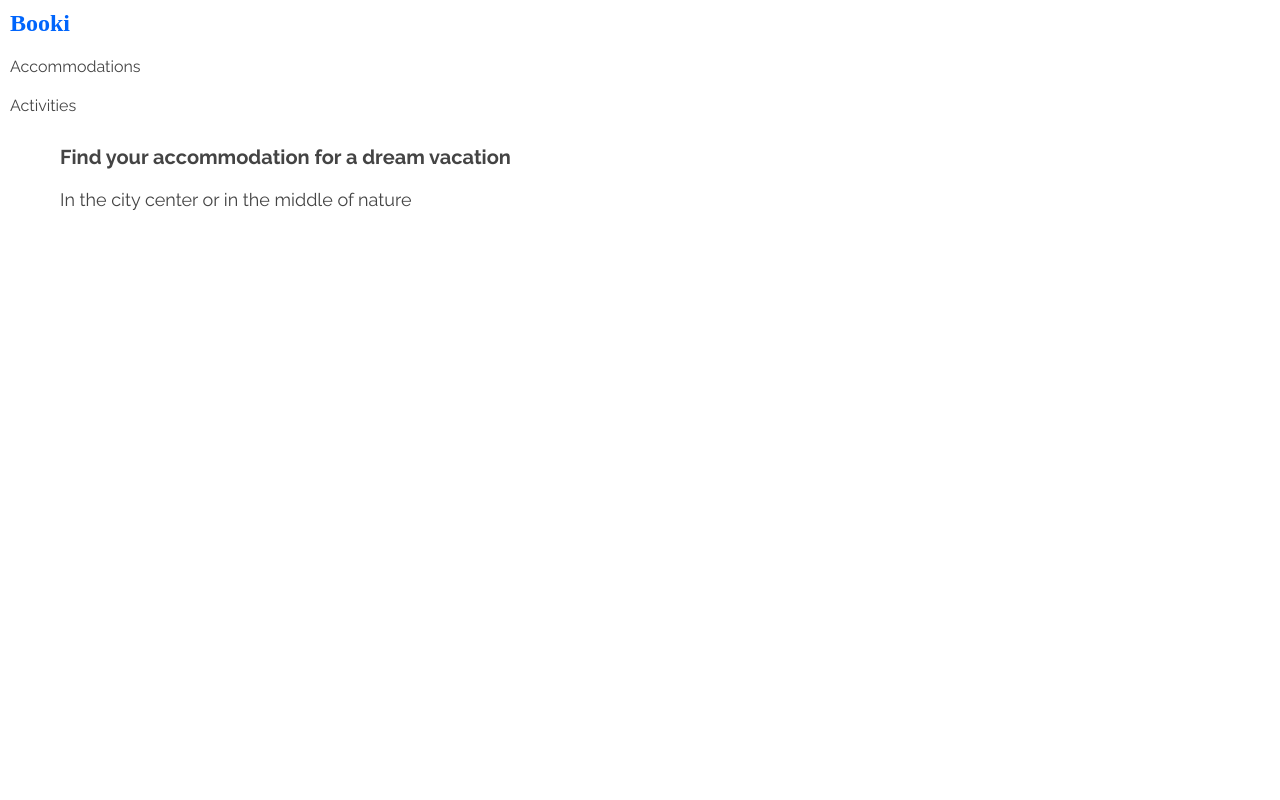
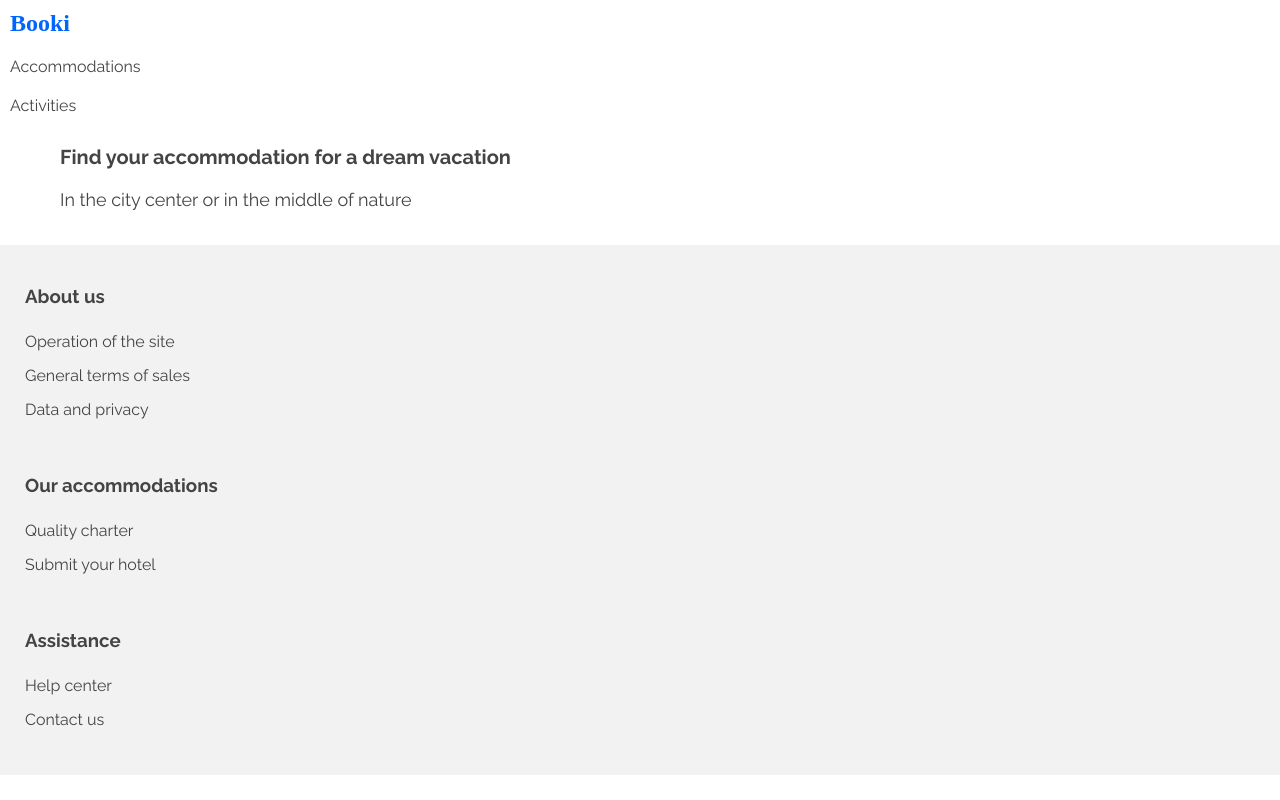
Before and after one commit to FullStackUp/booki, an Angular app in the folder frontend/: page / in a window 1280 px wide. Built offline with nearby package versions, Linux system fonts and the light colour scheme; a web font is replaced by a local one.

Commit message:
Add footer component

```diff
--- a/frontend/src/app/app.component.html
+++ b/frontend/src/app/app.component.html
@@ -1,2 +1,3 @@
 <app-header></app-header>
 <app-body></app-body>
+<app-footer></app-footer>
--- a/frontend/src/app/app.module.ts
+++ b/frontend/src/app/app.module.ts
@@ -5,9 +5,10 @@ import { AppRoutingModule } from './app-routing.module';
 import { AppComponent } from './app.component';
 import { HeaderComponent } from './header/header.component';
 import { BodyComponent } from './body/body.component';
+import { FooterComponent } from './footer/footer.component';
 
 @NgModule({
-  declarations: [AppComponent, HeaderComponent, BodyComponent],
+  declarations: [AppComponent, HeaderComponent, BodyComponent, FooterComponent],
   imports: [BrowserModule, AppRoutingModule],
   providers: [],
   bootstrap: [AppComponent],
--- /dev/null
+++ b/frontend/src/app/footer/footer.component.html
@@ -0,0 +1,26 @@
+<footer>
+  <div>
+    <h3 class="p-10 m-15 pt-40">About us</h3>
+    <ul>
+      <li class="pl-10 m-15"><a>Operation of the site</a></li>
+      <li class="pl-10 m-15"><a>General terms of sales</a></li>
+      <li class="pl-10 m-15"><a>Data and privacy</a></li>
+    </ul>
+  </div>
+
+  <div>
+    <h3 class="p-10 m-15 pt-30">Our accommodations</h3>
+    <ul>
+      <li class="pl-10 m-15"><a>Quality charter</a></li>
+      <li class="pl-10 m-15"><a>Submit your hotel</a></li>
+    </ul>
+  </div>
+
+  <div>
+    <h3 class="p-10 m-15 pt-30">Assistance</h3>
+    <ul>
+      <li class="pl-10 m-15"><a>Help center</a></li>
+      <li class="pl-10 m-15"><a>Contact us</a></li>
+    </ul>
+  </div>
+</footer>
--- /dev/null
+++ b/frontend/src/app/footer/footer.component.scss
@@ -0,0 +1,4 @@
+footer {
+  background-color: var(--lightwhite);
+  height: 530px;
+}
--- /dev/null
+++ b/frontend/src/app/footer/footer.component.ts
@@ -0,0 +1,15 @@
+import { Component, OnInit } from '@angular/core';
+
+@Component({
+  selector: 'app-footer',
+  templateUrl: './footer.component.html',
+  styleUrls: ['./footer.component.scss']
+})
+export class FooterComponent implements OnInit {
+
+  constructor() { }
+
+  ngOnInit(): void {
+  }
+
+}
--- a/frontend/src/styles.scss
+++ b/frontend/src/styles.scss
@@ -26,6 +26,7 @@ img {
 a {
   text-decoration: none;
   color: inherit;
+  cursor: pointer;
 }
 
 body {
@@ -39,12 +40,12 @@ body {
   padding: 10px;
 }
 
-.p-20 {
-  padding: 20px;
+.pt-30 {
+  padding-top: 40px;
 }
 
-.pr-10 {
-  padding-right: 10px;
+.pt-40 {
+  padding-top: 40px;
 }
 
 .pl-10 {
@@ -55,12 +56,8 @@ body {
   margin: 10px;
 }
 
-.m-20 {
-  margin: 20px;
-}
-
-.mb-20 {
-  margin-bottom: 20px;
+.m-15 {
+  margin: 15px;
 }
 
 // debug :
```
